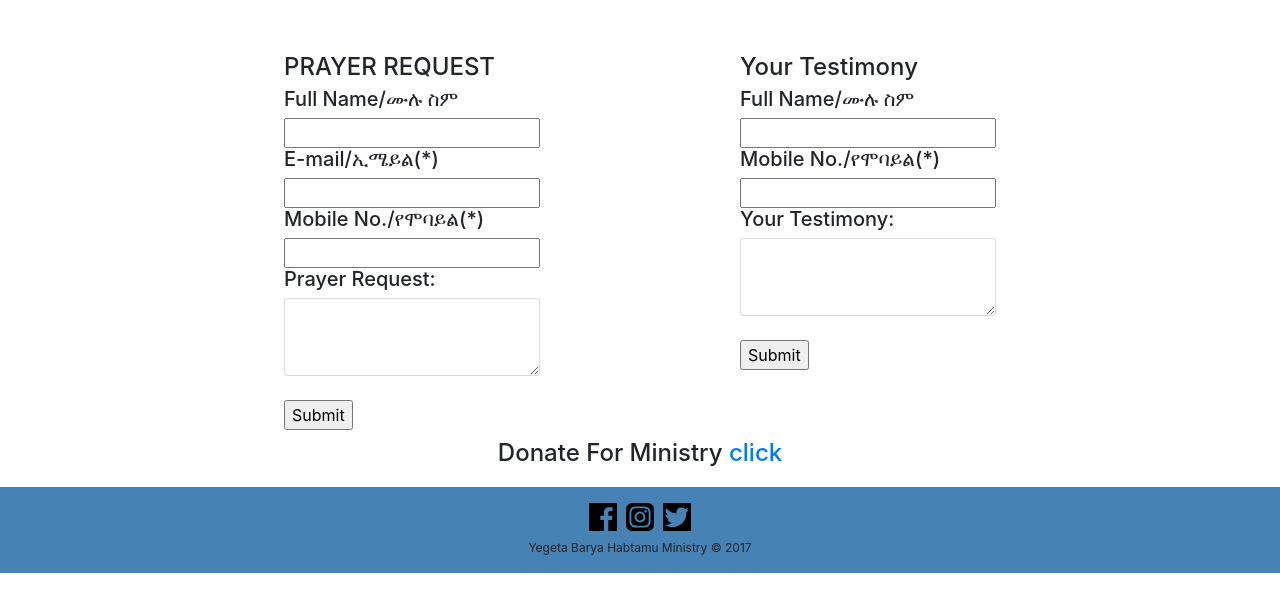
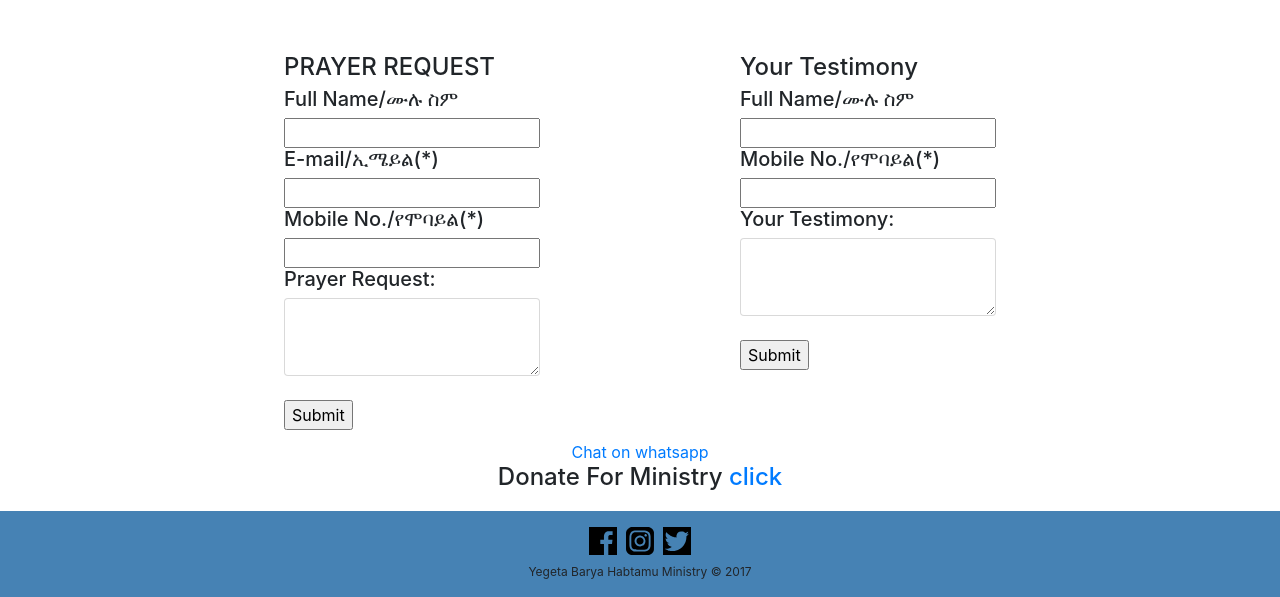
Before and after one commit to GetenetLaloto/YegetaBarya-Habtamu-, a Jekyll site: the page built from index.html, in a window 1280 px wide, cut to the strip 860-1457 px from the top of the page. Built offline with Jekyll 4.4.1, drawn with Linux system fonts in a browser that asks for light colours; nearby versions of some CDN libraries; before the commit the page ends 1433 px from its top, so only the background shows below that.

Commit message:
Update index.html

```diff
--- a/index.html
+++ b/index.html
@@ -124,6 +124,7 @@ current=0 data-length=7>
 	</div>
 </div>
 <div class='donate'>
+	<a href="https://api.whatsapp.com/send?phone=13478397738">Chat on whatsapp</a>
 	<h4 class='text'>Donate For Ministry <a href="#">click</a></h4>
 </div>
 
```
